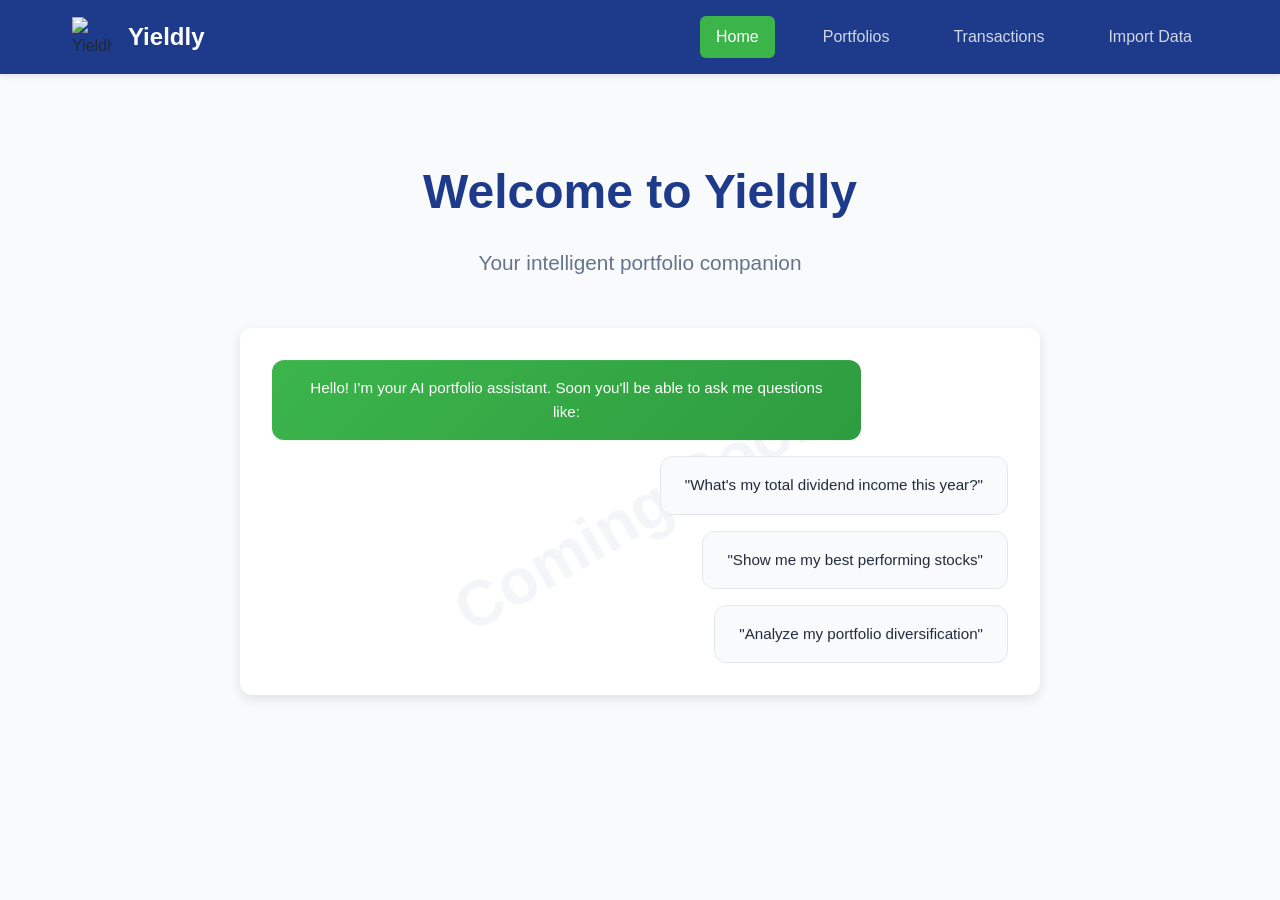
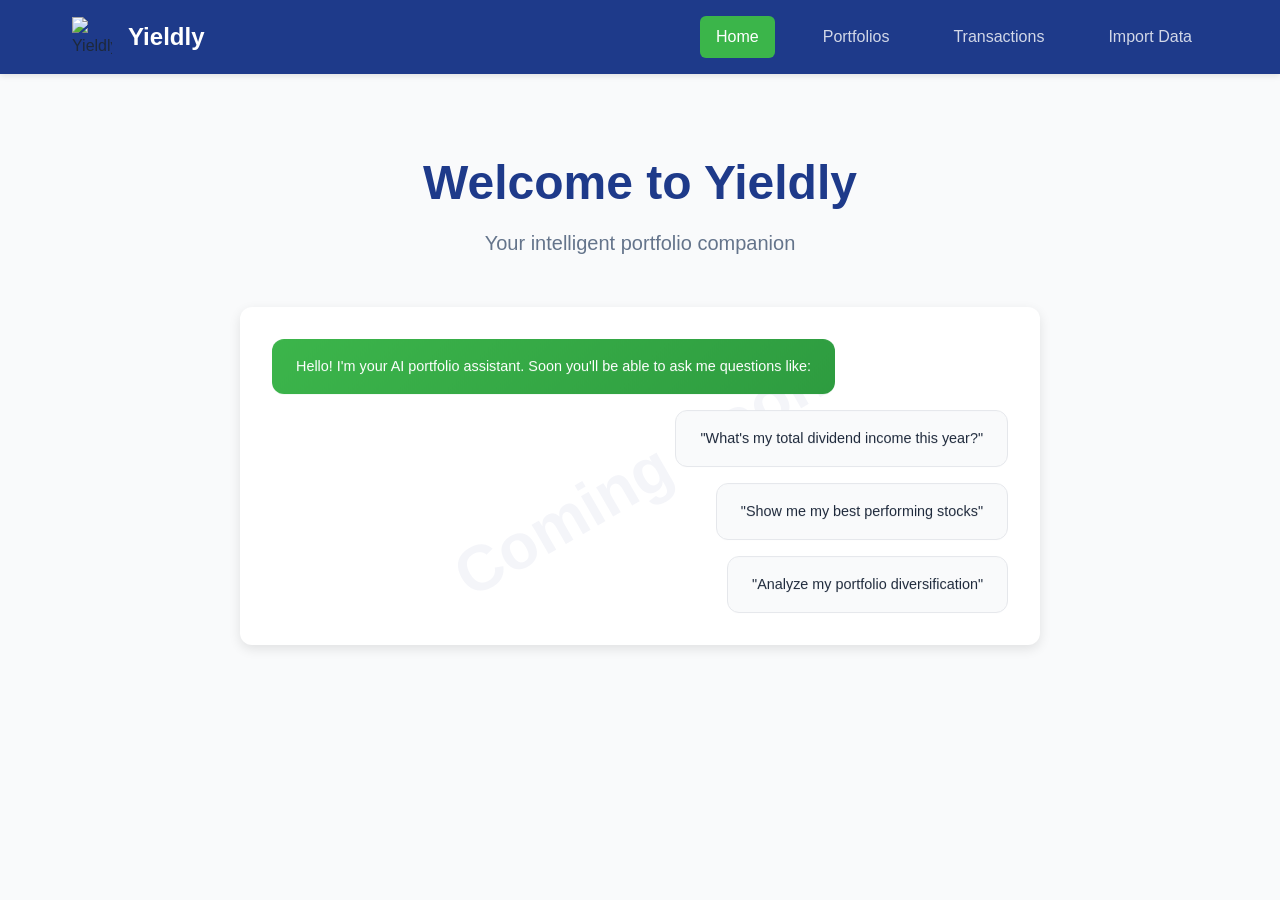

Apply typography and spacing audit fixes to style.css

--- a/public/style.css
+++ b/public/style.css
@@ -118,7 +118,7 @@ body {
 }
 
 .hero-subtitle {
-  font-size: 1.3rem;
+  font-size: 1.25rem;
   color: var(--text-light);
   margin-bottom: 3rem;
 }
@@ -180,7 +180,7 @@ body {
 
 .chat-message p {
   margin: 0;
-  font-size: 0.95rem;
+  font-size: 0.9rem;
 }
 
 @keyframes fadeIn {
@@ -348,7 +348,7 @@ body {
 
 .file-name {
   color: var(--text);
-  font-size: 0.95rem;
+  font-size: 0.9rem;
 }
 
 .file-name:empty:before {
@@ -405,6 +405,8 @@ section {
 
 h1, h2, h3 {
   color: var(--text-heading);
+  font-weight: 700;
+  line-height: 1.2;
 }
 
 h2 {
@@ -425,7 +427,7 @@ h2 {
   background: var(--card-bg);
   color: var(--text-light);
   border: none;
-  padding: 0.4rem 0.9rem;
+  padding: 0.4rem 0.75rem;
   font-size: 0.85rem;
   cursor: pointer;
   transition: background 0.15s, color 0.15s;
@@ -445,11 +447,12 @@ h2 {
   width: 100%;
   border-collapse: collapse;
   font-size: 0.9rem;
+  line-height: 1.4;
 }
 
 .holdings-list-table th,
 .holdings-list-table td {
-  padding: 0.55rem 0.75rem;
+  padding: 0.5rem 0.75rem;
   text-align: right;
   border-bottom: 1px solid var(--border);
   white-space: nowrap;
@@ -519,7 +522,7 @@ h2 {
 
 .portfolio-card .ticker {
   font-size: 1.5rem;
-  font-weight: bold;
+  font-weight: 700;
   color: var(--primary);
 }
 
@@ -544,7 +547,7 @@ h2 {
 .portfolio-card .detail-row {
   display: flex;
   justify-content: space-between;
-  padding: 0.4rem 0;
+  padding: 0.5rem 0;
   font-size: 0.9rem;
 }
 
@@ -660,7 +663,7 @@ h2 {
 }
 
 .transaction-item .ticker {
-  font-weight: bold;
+  font-weight: 700;
   font-size: 1.1rem;
 }
 
@@ -859,9 +862,9 @@ h2 {
 }
 
 .btn-sm {
-  padding: 0.3rem 0.6rem;
+  padding: 0.25rem 0.5rem;
   font-size: 0.8rem;
-  margin-left: 0.35rem;
+  margin-left: 0.25rem;
 }
 
 .ticker-link {
@@ -924,7 +927,8 @@ h2 {
   width: max-content;
   min-width: 100%;
   border-collapse: collapse;
-  font-size: 0.8rem;
+  font-size: 0.85rem;
+  line-height: 1.4;
 }
 
 .summary-table thead th {
@@ -932,9 +936,9 @@ h2 {
   color: #64748b;
   font-weight: 600;
   text-transform: uppercase;
-  font-size: 0.7rem;
+  font-size: 0.75rem;
   letter-spacing: 0.03em;
-  padding: 0.6rem 0.75rem;
+  padding: 0.5rem 0.75rem;
   white-space: nowrap;
   border-bottom: 2px solid #e2e8f0;
   position: sticky;
@@ -954,7 +958,7 @@ h2 {
 .summary-table thead th:nth-child(3) { left: 110px; }
 
 .summary-table tbody td {
-  padding: 0.45rem 0.75rem;
+  padding: 0.5rem 0.75rem;
   border-bottom: 1px solid #f1f5f9;
   white-space: nowrap;
   text-align: right;
@@ -1018,11 +1022,12 @@ h2 {
 .overview-table {
   border-collapse: collapse;
   font-size: 0.85rem;
+  line-height: 1.4;
 }
 
 .overview-table th,
 .overview-table td {
-  padding: 0.6rem 1.25rem;
+  padding: 0.5rem 0.75rem;
   text-align: right;
   white-space: nowrap;
   border-bottom: 1px solid #f1f5f9;
@@ -1056,12 +1061,12 @@ h2 {
 .overview-table .negative { color: var(--danger); }
 
 .btn-set-cash {
-  font-size: 0.75rem; padding: 0.2rem 0.5rem;
+  font-size: 0.75rem; padding: 0.25rem 0.5rem;
   background: var(--primary); color: #fff;
   border: none; border-radius: 4px; cursor: pointer;
 }
 .btn-edit-cash {
-  font-size: 0.7rem; padding: 0.1rem 0.3rem; margin-left: 0.3rem;
+  font-size: 0.75rem; padding: 0.25rem 0.5rem; margin-left: 0.25rem;
   background: none; border: 1px solid #d1d5db; border-radius: 3px;
   cursor: pointer; color: #6b7280; vertical-align: middle;
 }
